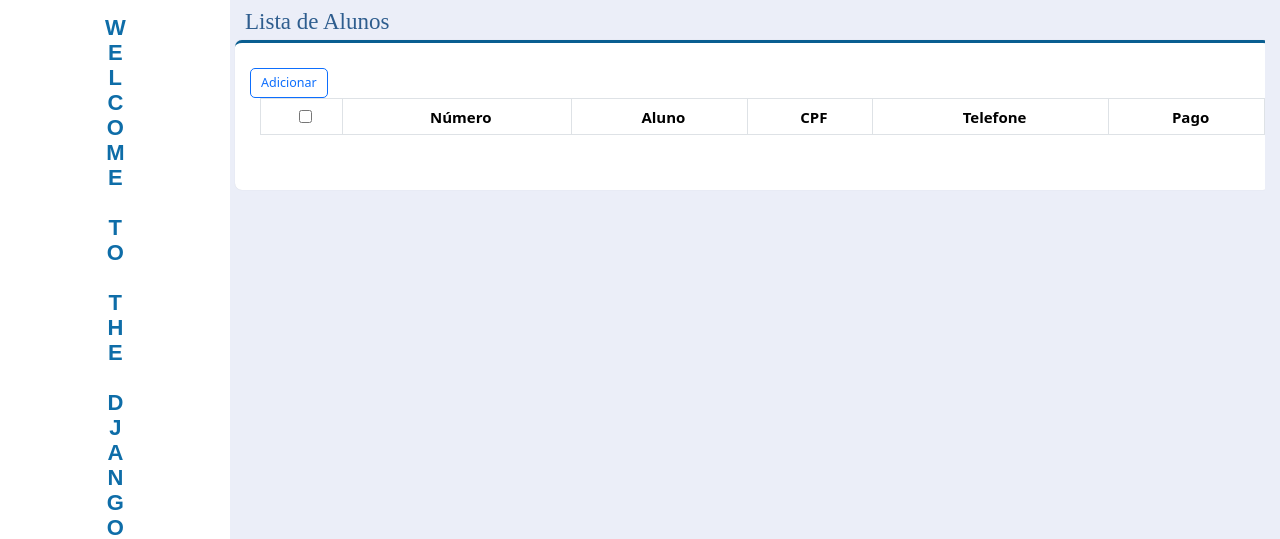
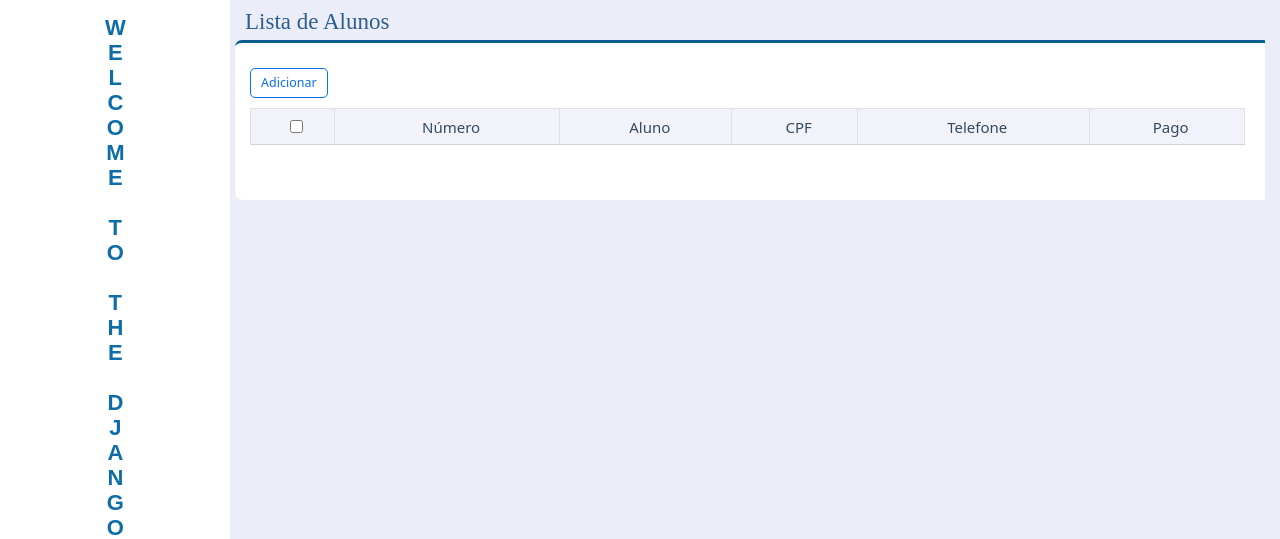
Before and after one commit to AlissonSH/wttd_fenix, a Django app: page /matricula/listar/ in a window 1280 px wide. Shown: the part 100-639 px from the top of the page. Run offline with Django 4.2, Linux system fonts and the light colour scheme; lists and menus that the app fills with data are empty; parts of the project's set-up code (start-up, migrations or seed data) failed here and were passed over; some libraries are stand-ins or nearby versions.

Commit message:
Update: Ajustes da formatacao da pagina de listagem

```diff
--- a/eventex/core/static/css/main.css
+++ b/eventex/core/static/css/main.css
@@ -493,7 +493,8 @@ html, body {
     border-radius: 2px;
     border-color: rgba(0, 0, 0, 0.1);
     padding: 0.65rem 1.25rem;
-    font-family: sans-serif, Arial; }
+    font-family: sans-serif, Arial;
+}
 
 .label-text {
     font-family: "Ubuntu", serif;
@@ -501,6 +502,30 @@ html, body {
     font-weight: 400;
     line-height: 1.5;
     border-radius: 2px;
-    color: #000000; }
+    color: #000000;
+}
+
+.table thead th {
+    font-weight: 380;
+    vertical-align: middle;
+    background-color: #f2f3fa;
+    border-bottom: 1px solid lightgrey;
+    color: #34495f !important;
+}
+
+.tabelaWrapper {
+    margin-right: 20px;
+    margin-left: -10px;
+    margin-top: 10px;
+}
+
+.fa {
+    display: inline-block;
+    font: normal normal normal 14px / 1 FontAwesome;
+    font-size: inherit;
+    text-rendering: auto;
+    -webkit-font-smoothing: antialiased;
+    -moz-osx-font-smoothing: grayscale;
+}
 
 /* Fim Customização */
```
